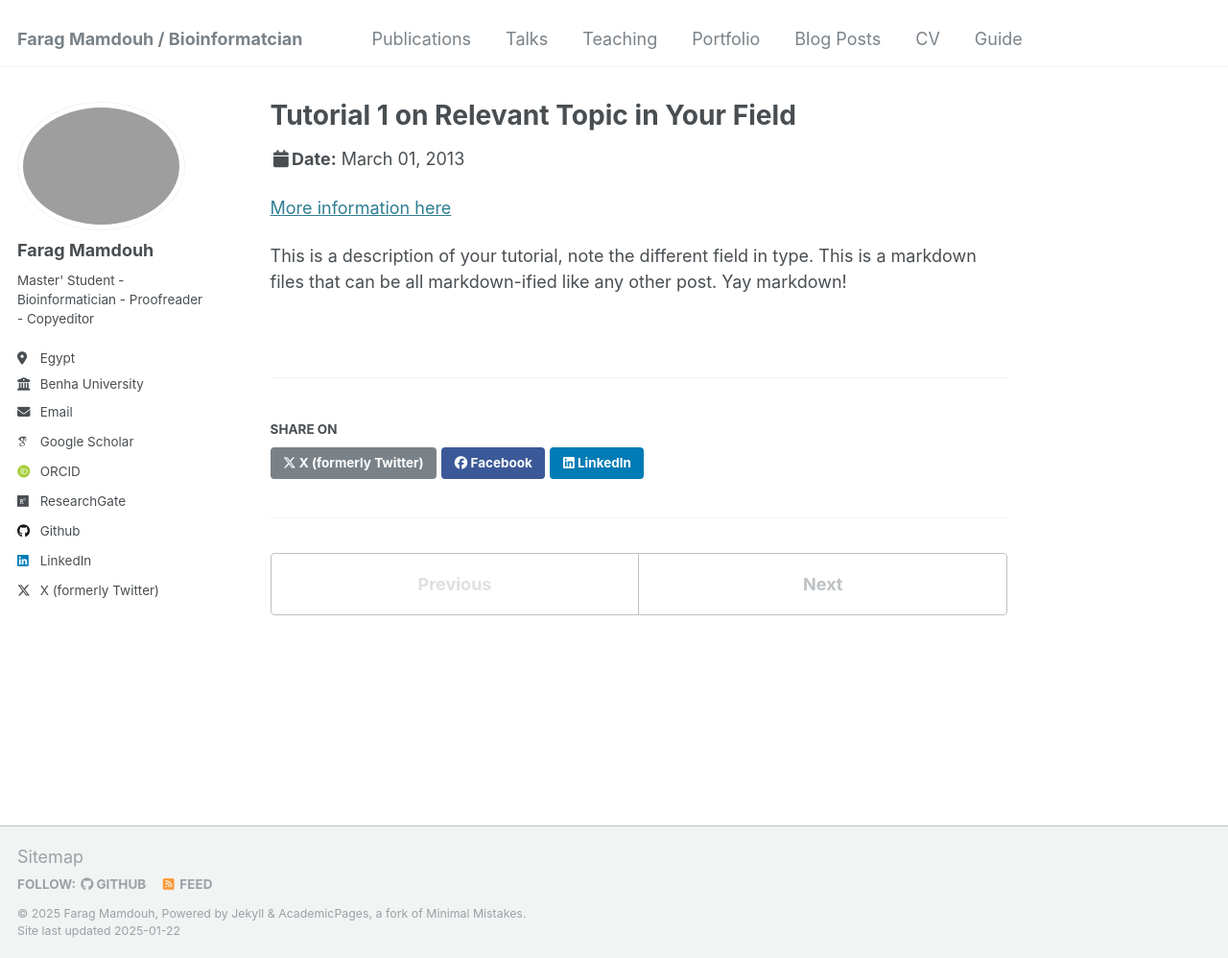
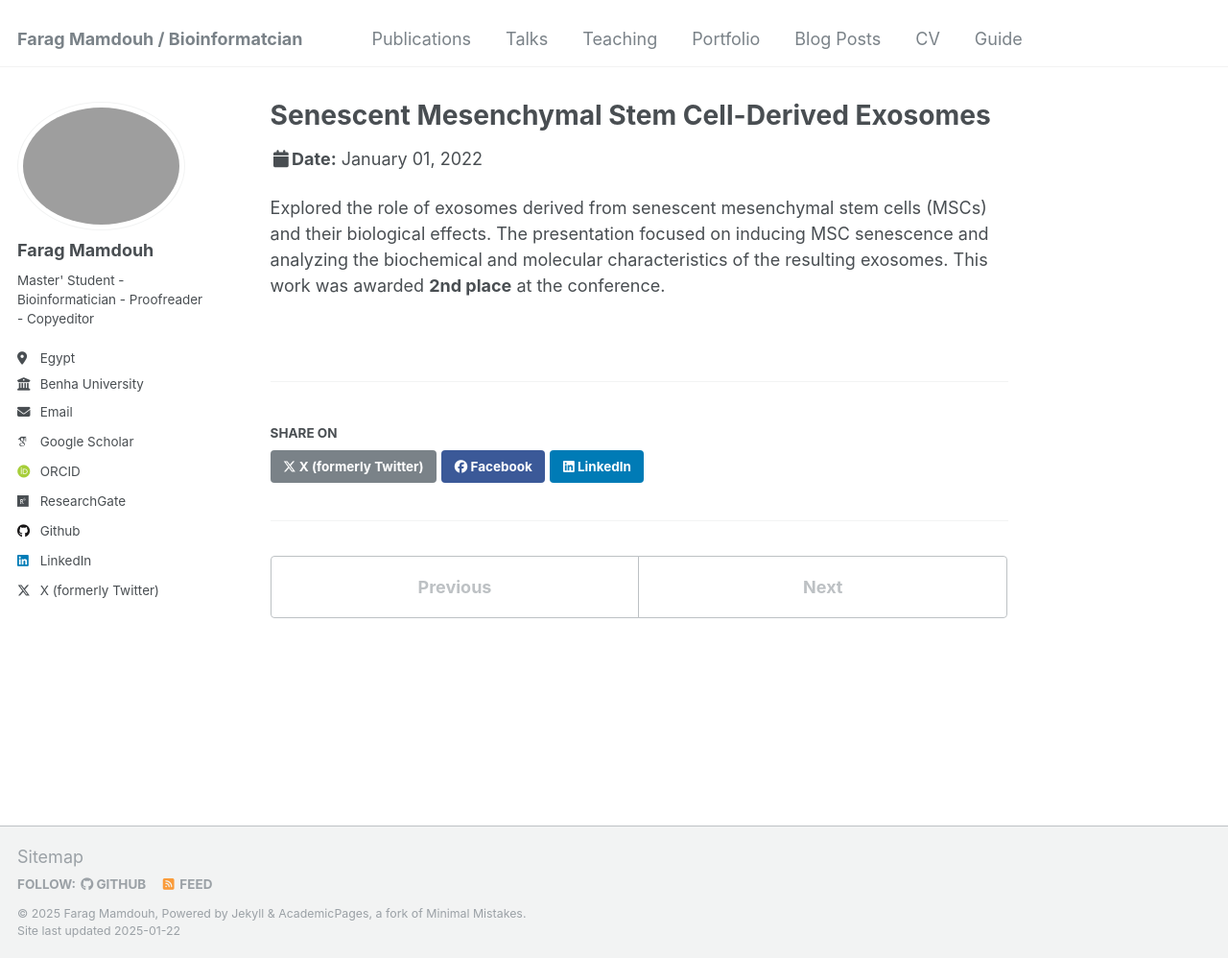
Before and after one commit to FaragMamdouh/FaragMamdouh.github.io, a Jekyll site: the page built from _talks/2013-03-01-tutorial-1.md, in a window 1280 px wide and 998 px high. Shown: the whole window at 96% size. Built offline with Jekyll 4.4.1, drawn with Linux system fonts in a browser that asks for light colours; some web fonts are replaced.

Commit message:
Update 2013-03-01-tutorial-1.md

```diff
--- a/_talks/2013-03-01-tutorial-1.md
+++ b/_talks/2013-03-01-tutorial-1.md
@@ -1,13 +1,12 @@
----
-title: "Tutorial 1 on Relevant Topic in Your Field"
-collection: talks
-type: "Tutorial"
-permalink: /talks/2013-03-01-tutorial-1
-venue: "UC-Berkeley Institute for Testing Science"
-date: 2013-03-01
-location: "Berkeley CA, USA"
 ---
 
-[More information here](http://exampleurl.com)
+title: "Senescent Mesenchymal Stem Cell-Derived Exosomes"
+collection: talks
+type: "Poster"
+permalink: /talks/2022-01-01-senescence-mscs
+venue: "First Annual Conference of Postgraduate Studies for Applied Science"
+date: 2022-01-01
+location: "Benha University, Banha, Egypt"
+---
 
-This is a description of your tutorial, note the different field in type. This is a markdown files that can be all markdown-ified like any other post. Yay markdown!
+Explored the role of exosomes derived from senescent mesenchymal stem cells (MSCs) and their biological effects. The presentation focused on inducing MSC senescence and analyzing the biochemical and molecular characteristics of the resulting exosomes. This work was awarded **2nd place** at the conference.
```
